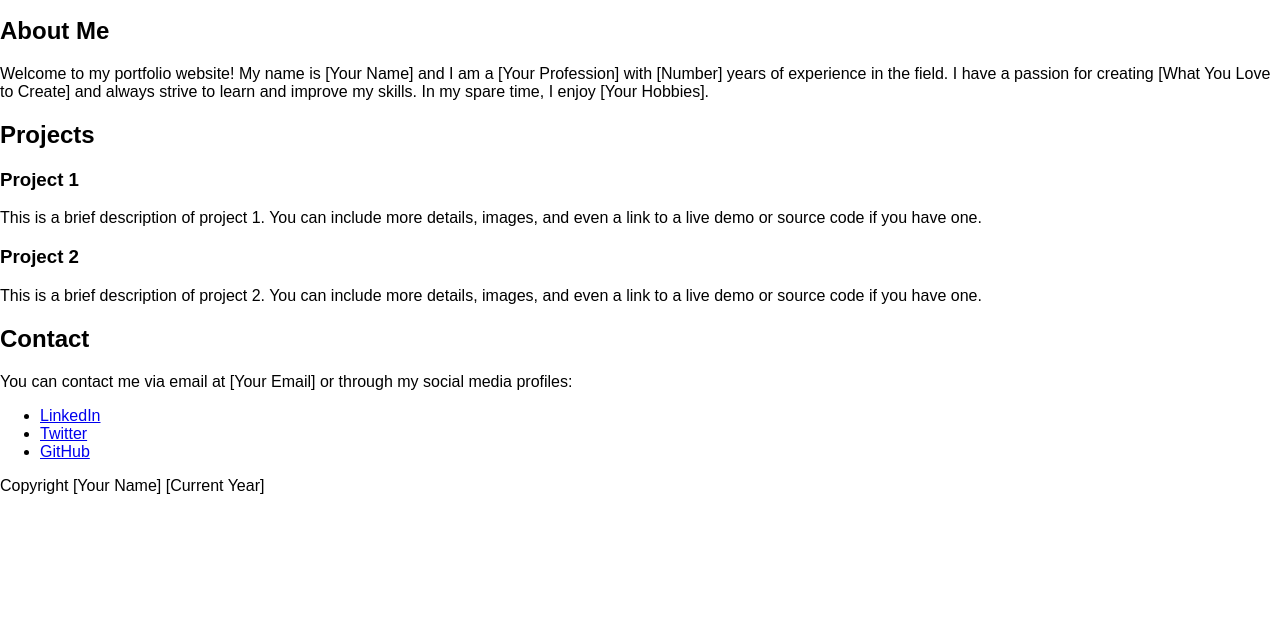
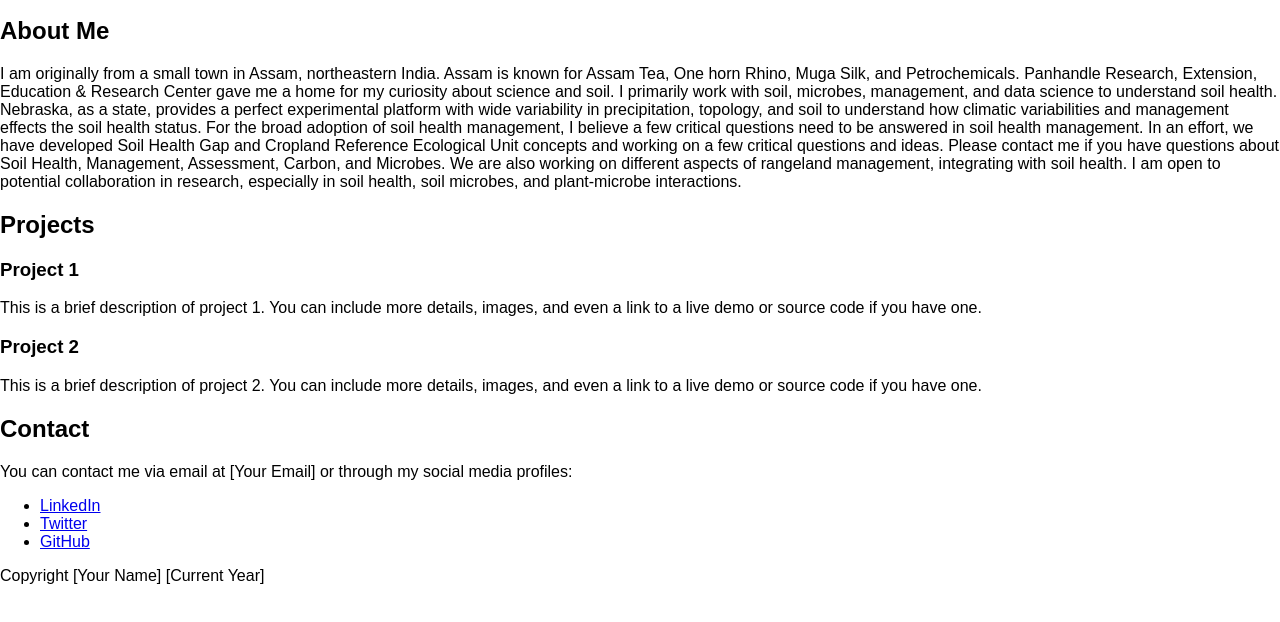
Before and after one commit to Saurav12das/Portfolio_Website, a plain HTML site: page index.html in a window 1280 px wide. Shown: the part 138-760 px from the top of the page. Drawn offline with Linux system fonts and the light colour scheme; a script that the page names is missing.

Commit message:
Update index.html
added about me

```diff
--- a/index.html
+++ b/index.html
@@ -18,7 +18,7 @@
   <main>
     <section id="about">
       <h2>About Me</h2>
-      <p>Welcome to my portfolio website! My name is [Your Name] and I am a [Your Profession] with [Number] years of experience in the field. I have a passion for creating [What You Love to Create] and always strive to learn and improve my skills. In my spare time, I enjoy [Your Hobbies].</p>
+      <p>I am originally from a small town in Assam, northeastern India. Assam is known for Assam Tea, One horn Rhino, Muga Silk, and Petrochemicals. Panhandle Research, Extension, Education & Research Center gave me a home for my curiosity about science and soil. I primarily work with soil, microbes, management, and data science to understand soil health. Nebraska, as a state, provides a perfect experimental platform with wide variability in precipitation, topology, and soil to understand how climatic variabilities and management effects the soil health status. For the broad adoption of soil health management, I believe a few critical questions need to be answered in soil health management. In an effort, we have developed Soil Health Gap and Cropland Reference Ecological Unit concepts and working on a few critical questions and ideas. Please contact me if you have questions about Soil Health, Management, Assessment, Carbon, and Microbes. We are also working on different aspects of rangeland management, integrating with soil health. I am open to potential collaboration in research, especially in soil health, soil microbes, and plant-microbe interactions.</p>
     </section>
     <section id="projects">
       <h2>Projects</h2>
```
